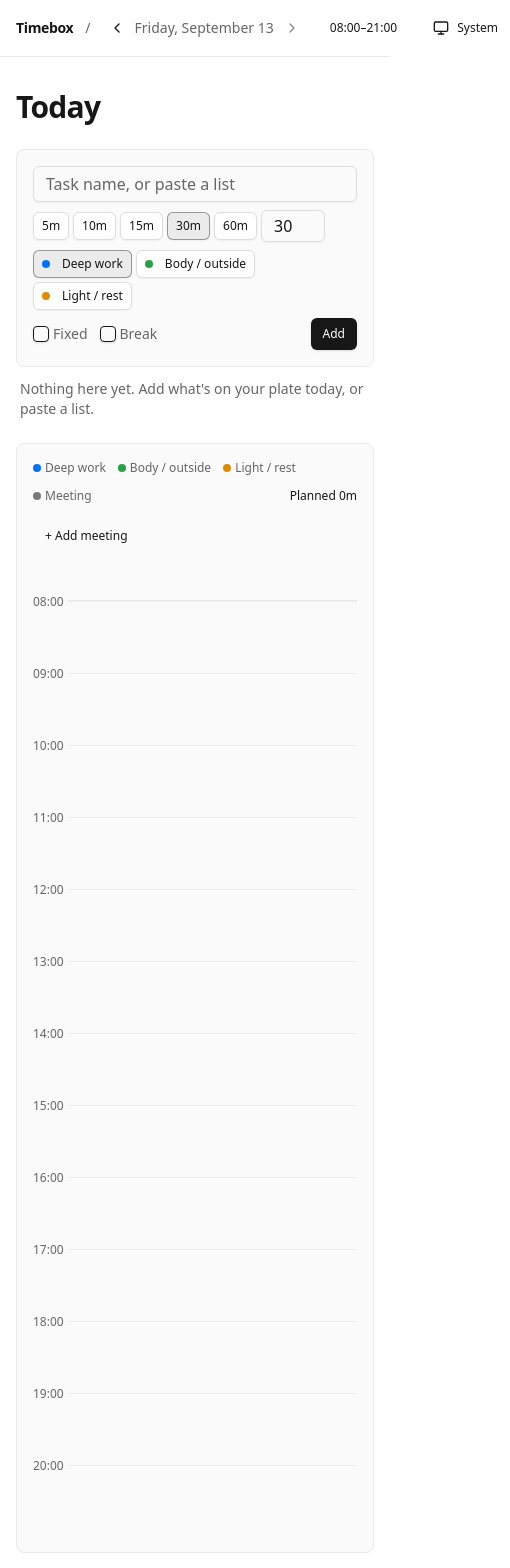
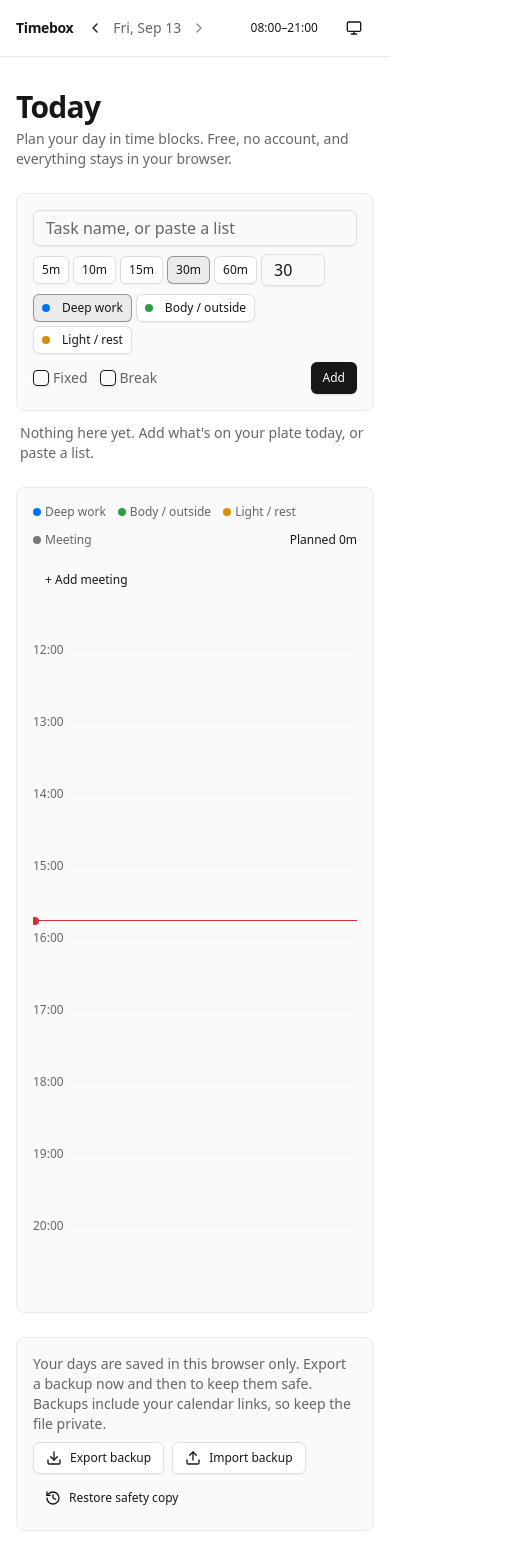
Before and after one commit to nategia/timebox, a React (Vite) app: page / in a window 390 px wide. Shown: the top 1568 px of the page, 510 px wide, since content can reach past the window. Built offline with nearby package versions, Linux system fonts and the light colour scheme.

Commit message:
feat: intro line, phone-friendly header, now line and open at the current time

```diff
--- a/src/App.tsx
+++ b/src/App.tsx
@@ -37,11 +37,11 @@ export function App() {
   return (
     <div className="min-h-screen">
       <header className="sticky top-0 z-20 border-b bg-background/80 backdrop-blur">
-        <div className="mx-auto flex h-14 max-w-6xl items-center gap-3 px-gutter text-sm">
+        <div className="mx-auto flex h-14 max-w-6xl items-center gap-2 px-gutter text-sm sm:gap-3">
           <span className="font-semibold tracking-tight">Timebox</span>
-          <span className="text-muted-foreground">/</span>
+          <span className="hidden text-muted-foreground sm:inline">/</span>
           <DayNav />
-          <div className="ml-auto flex items-center gap-3">
+          <div className="ml-auto flex items-center gap-1 sm:gap-3">
             {message && <p role="status" className="text-destructive">{message}</p>}
             <DaySettings onRejected={flash} />
             <ThemeToggle />
@@ -54,9 +54,16 @@ export function App() {
         </p>
       )}
       <main className="mx-auto grid max-w-6xl gap-6 px-gutter py-8 md:grid-cols-[22rem_1fr]">
-        <h1 className="text-3xl font-semibold tracking-tight md:col-span-2">
-          {isPast && viewDate ? formatDateKey(viewDate) : "Today"}
-        </h1>
+        <div className="flex flex-col gap-1 md:col-span-2">
+          <h1 className="text-3xl font-semibold tracking-tight">
+            {isPast && viewDate ? formatDateKey(viewDate) : "Today"}
+          </h1>
+          {!isPast && (
+            <p className="text-sm text-muted-foreground">
+              Plan your day in time blocks. Free, no account, and everything stays in your browser.
+            </p>
+          )}
+        </div>
         {!isPast && <CarryOver />}
         <TaskList pickedTaskId={pickedTaskId} onPick={setPickedTaskId} />
         <Timeline pickedTaskId={pickedTaskId} onPlaced={() => setPickedTaskId(null)} />
--- a/src/components/BlockItem.tsx
+++ b/src/components/BlockItem.tsx
@@ -116,7 +116,7 @@ export function BlockItem({
         <button
           type="button"
           aria-label={`Remove ${label} from timeline`}
-          className="ml-auto shrink-0 text-muted-foreground opacity-0 hover:text-foreground focus:opacity-100 group-hover:opacity-100"
+          className="ml-auto shrink-0 text-muted-foreground opacity-0 hover:text-foreground focus:opacity-100 group-hover:opacity-100 [@media(hover:none)]:opacity-100"
           onPointerDown={(e) => e.stopPropagation()}
           onClick={onRemove}
         >
--- a/src/components/DayNav.tsx
+++ b/src/components/DayNav.tsx
@@ -1,5 +1,5 @@
 import { ChevronLeft, ChevronRight } from "lucide-react";
-import { formatDateKey, shiftDateKey } from "@/domain/time";
+import { formatDateKey, formatShortDateKey, shiftDateKey } from "@/domain/time";
 import { useDayStore } from "@/store/day-store";
 import { Button } from "./ui/button";
 
@@ -24,7 +24,8 @@ export function DayNav() {
         <ChevronLeft />
       </Button>
       <span className="min-w-0 truncate text-muted-foreground" aria-live="polite">
-        {formatDateKey(current)}
+        <span className="sm:hidden">{formatShortDateKey(current)}</span>
+        <span className="hidden sm:inline">{formatDateKey(current)}</span>
       </span>
       <Button
         type="button"
--- a/src/components/TaskList.tsx
+++ b/src/components/TaskList.tsx
@@ -176,16 +176,16 @@ function TaskRow({ task, index, count, start, picked, onPick, onEdit, onDragOver
         {task.isBreak && " · break"}
       </span>
       <div className="flex shrink-0 opacity-30 transition-opacity focus-within:opacity-100 group-hover:opacity-100">
-        <Button type="button" variant="ghost" size="icon" className="h-7 w-7" aria-label="Higher priority" disabled={index === 0} onClick={() => moveTask(task.id, index - 1)}>
+        <Button type="button" variant="ghost" size="icon" className="h-6 w-6 sm:h-7 sm:w-7" aria-label="Higher priority" disabled={index === 0} onClick={() => moveTask(task.id, index - 1)}>
           <ArrowUp className="h-3.5 w-3.5" />
         </Button>
-        <Button type="button" variant="ghost" size="icon" className="h-7 w-7" aria-label="Lower priority" disabled={index === count - 1} onClick={() => moveTask(task.id, index + 1)}>
+        <Button type="button" variant="ghost" size="icon" className="h-6 w-6 sm:h-7 sm:w-7" aria-label="Lower priority" disabled={index === count - 1} onClick={() => moveTask(task.id, index + 1)}>
           <ArrowDown className="h-3.5 w-3.5" />
         </Button>
-        <Button type="button" variant="ghost" size="icon" className="h-7 w-7" aria-label="Edit" onClick={onEdit}>
+        <Button type="button" variant="ghost" size="icon" className="h-6 w-6 sm:h-7 sm:w-7" aria-label="Edit" onClick={onEdit}>
           <Pencil className="h-3.5 w-3.5" />
         </Button>
-        <Button type="button" variant="ghost" size="icon" className="h-7 w-7" aria-label="Delete" onClick={() => deleteTask(task.id)}>
+        <Button type="button" variant="ghost" size="icon" className="h-6 w-6 sm:h-7 sm:w-7" aria-label="Delete" onClick={() => deleteTask(task.id)}>
           <Trash2 className="h-3.5 w-3.5" />
         </Button>
       </div>
--- a/src/components/ThemeToggle.tsx
+++ b/src/components/ThemeToggle.tsx
@@ -21,7 +21,7 @@ export function ThemeToggle() {
       onClick={() => setTheme(NEXT[theme])}
     >
       <Icon />
-      {LABEL[theme]}
+      <span className="hidden sm:inline">{LABEL[theme]}</span>
     </Button>
   );
 }
--- a/src/components/Timeline.tsx
+++ b/src/components/Timeline.tsx
@@ -1,7 +1,8 @@
-import { type DragEvent, type MouseEvent, useRef, useState } from "react";
+import { type DragEvent, type MouseEvent, useEffect, useRef, useState } from "react";
 import { SLOT_MINUTES, formatDuration, formatTime, parseTime } from "@/domain/time";
 import { KIND_LABEL, KINDS, type Block, type Kind, type Task } from "@/domain/types";
 import { useFlash } from "@/hooks/use-flash";
+import { useNow } from "@/hooks/use-now";
 import { useDayStore, useIsPastView, useViewedDay } from "@/store/day-store";
 import { cn } from "@/lib/utils";
 import { BlockItem } from "./BlockItem";
@@ -24,6 +25,18 @@ export function Timeline({ pickedTaskId, onPlaced }: Props) {
   const { placeTask, moveBlock, resizeBlock, removeBlock } = useDayStore.getState();
   const { message, flash } = useFlash();
   const grid = useRef<HTMLDivElement>(null);
+  const scroller = useRef<HTMLDivElement>(null);
+  const now = useNow();
+  const showNow = !readOnly && now >= dayStart && now <= dayEnd;
+
+  // Open at the current time: scroll so "now" sits a third of the way down. Earlier hours stay a scroll away.
+  useEffect(() => {
+    const box = scroller.current;
+    if (!box || readOnly) return;
+    const minute = Math.min(Math.max(new Date().getHours() * 60 + new Date().getMinutes(), dayStart), dayEnd);
+    const y = ((minute - dayStart) / (dayEnd - dayStart)) * (grid.current?.clientHeight ?? 0);
+    box.scrollTop = Math.max(0, y - box.clientHeight / 3);
+  }, [readOnly, dayStart, dayEnd]);
 
   const total = dayEnd - dayStart;
   const pxPerMinute = () => (grid.current?.clientHeight ?? total) / total;
@@ -95,6 +108,8 @@ export function Timeline({ pickedTaskId, onPlaced }: Props) {
         {message}
       </p>
 
+      {/* Its own scroll area, so jumping to "now" never scrolls the task list away. */}
+      <div ref={scroller} className="max-h-[calc(100dvh-12rem)] min-h-64 overflow-y-auto pt-2">
       <div
         ref={grid}
         className={cn("relative select-none border-t", picked && "cursor-copy")}
@@ -127,6 +142,17 @@ export function Timeline({ pickedTaskId, onPlaced }: Props) {
             onRejected={flash}
           />
         ))}
+        {showNow && (
+          <div
+            aria-hidden
+            className="pointer-events-none absolute inset-x-0 z-20 flex items-center"
+            style={{ top: `calc(var(--slot-height) * ${(now - dayStart) / SLOT_MINUTES})` }}
+          >
+            <span className="-ml-0.5 h-2 w-2 rounded-full bg-destructive" />
+            <span className="h-px flex-1 bg-destructive" />
+          </div>
+        )}
+      </div>
       </div>
     </section>
   );
--- /dev/null
+++ b/src/hooks/use-now.ts
@@ -0,0 +1,29 @@
+import { useEffect, useState } from "react";
+
+const minutesNow = () => {
+  const d = new Date();
+  return d.getHours() * 60 + d.getMinutes();
+};
+
+/** Minutes since local midnight, refreshed at each new minute and when the tab comes back into view. */
+export function useNow(): number {
+  const [now, setNow] = useState(minutesNow);
+
+  useEffect(() => {
+    let timer: number;
+    const tick = () => {
+      setNow(minutesNow());
+      // Wake just after the next minute starts, so the line never lags by most of a minute.
+      timer = window.setTimeout(tick, 60_000 - (Date.now() % 60_000) + 50);
+    };
+    tick();
+    const onVisible = () => document.visibilityState === "visible" && setNow(minutesNow());
+    document.addEventListener("visibilitychange", onVisible);
+    return () => {
+      window.clearTimeout(timer);
+      document.removeEventListener("visibilitychange", onVisible);
+    };
+  }, []);
+
+  return now;
+}
```
